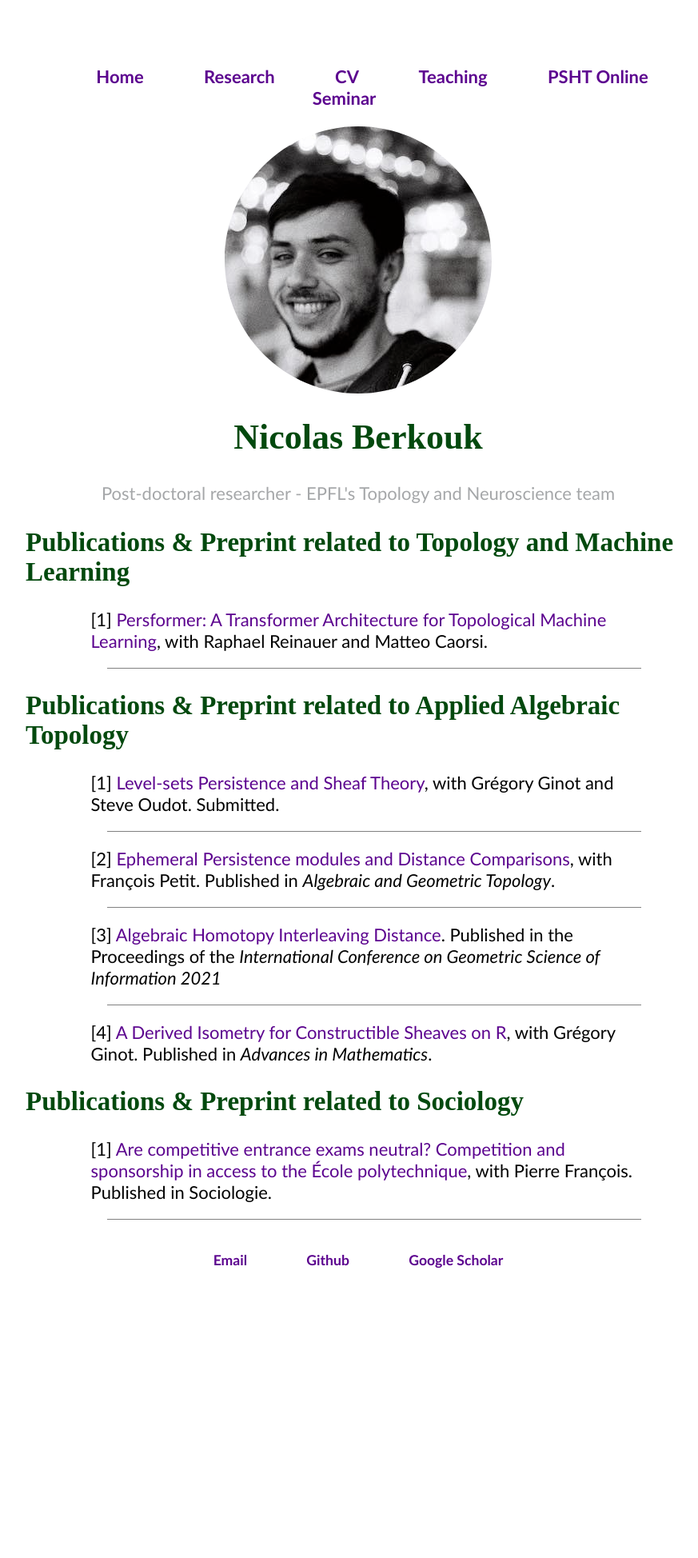
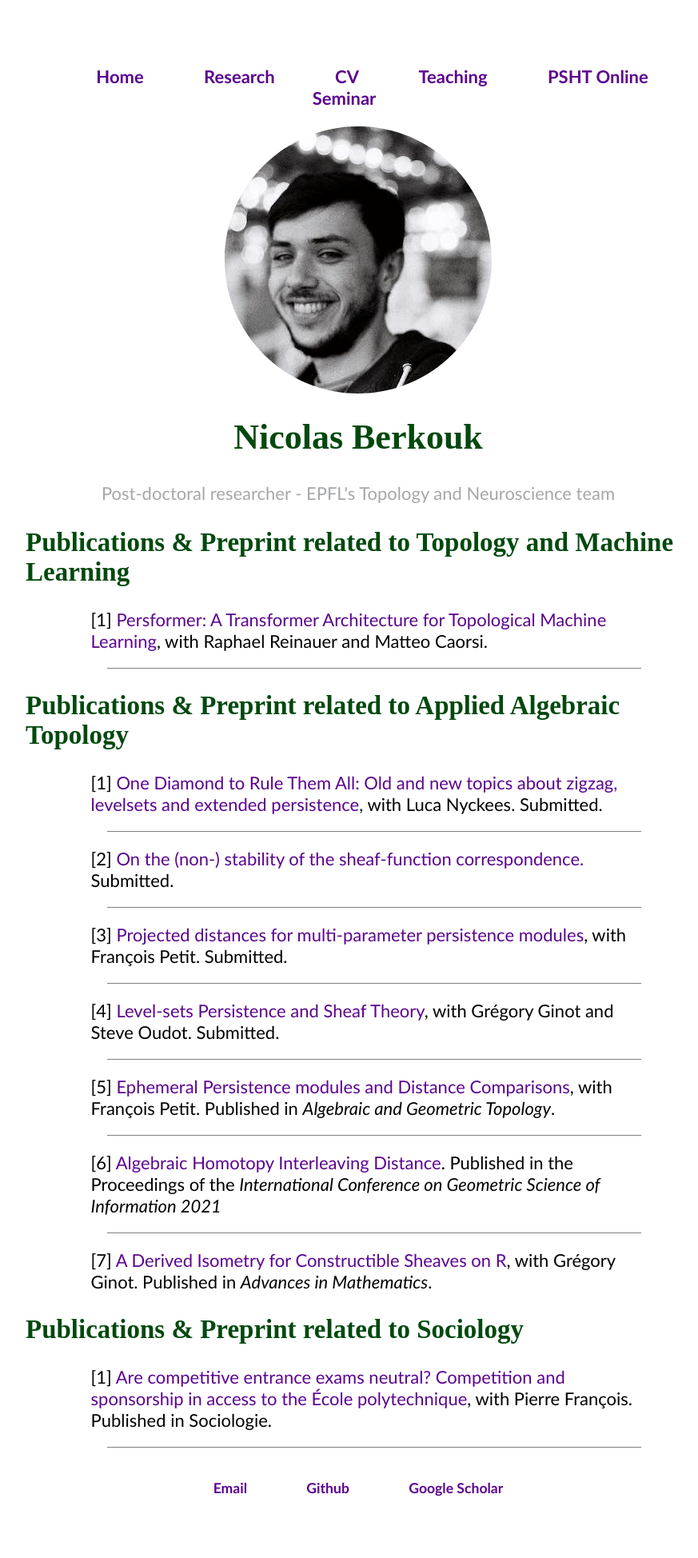
Before and after one commit to nberkouk/nberkouk.github.io, a Jekyll site: the page built from research.html, in a window 1280 px wide. Shown: the whole page at 80% size, without its empty margins (192-1065 px from the left). Built offline with Jekyll 4.4.1, drawn with Linux system fonts in a browser that asks for light colours; before the commit the page ends 1663 px from its top, so only the background shows below that.

Commit message:
update publi

```diff
--- a/_layouts/default.html
+++ b/_layouts/default.html
@@ -13,7 +13,7 @@
 		  					<li>	<a href="/research.html"  >Research</a></li>
 		  					<li>	<a href="/curriculum.html"  >CV</a> </li>
 		          	<li>	<a href="/teaching.html"  >Teaching</a> </li>
-								<li>	<a href="/psht.html"  >PSHT Online Seminar</a> </li>
+								<li>	<a href="https://psht-seminar.github.io/"  >PSHT Online Seminar</a> </li>
 							</ul>
 		      	</nav>
 
--- a/research.html
+++ b/research.html
@@ -22,7 +22,10 @@ title: Nicolas Berkouk
 
 		<h2>Publications & Preprint related to Applied Algebraic Topology</h2>
 	<ol class="publi" style="font-family:'Optima';">
-    <li>  <a href="https://arxiv.org/abs/1901.09824"> Level-sets Persistence and Sheaf Theory</a>, with Grégory Ginot and Steve Oudot. Submitted.</li> </li>
+		<li>  <a href="https://arxiv.org/abs/2210.00916"> One Diamond to Rule Them All: Old and new topics about zigzag, levelsets and extended persistence</a>, with Luca Nyckees. Submitted.</li>
+		<li>  <a href="https://arxiv.org/abs/2207.06335"> On the (non-) stability of the sheaf-function correspondence.</a> Submitted.</li>
+		<li>  <a href="https://arxiv.org/abs/2206.08818"> Projected distances for multi-parameter persistence modules</a>, with François Petit. Submitted.</li>
+   		<li>  <a href="https://arxiv.org/abs/1901.09824"> Level-sets Persistence and Sheaf Theory</a>, with Grégory Ginot and Steve Oudot. Submitted.</li> </li>
 		<li> <a href="https://arxiv.org/abs/1902.09933">Ephemeral Persistence modules and Distance Comparisons</a>, with François Petit. Published in <i> Algebraic and Geometric Topology</i>.</li>
 		<li>  <a href="https://link.springer.com/chapter/10.1007/978-3-030-80209-7_70">Algebraic Homotopy Interleaving Distance</a>. Published in the Proceedings of the <i> International Conference on Geometric Science of Information 2021</i></li>
 		<li class="last">  <a href="https://arxiv.org/abs/1805.09694">A Derived Isometry for Constructible Sheaves on R</a>, with Grégory Ginot. Published in <i> Advances in Mathematics</i>. </li>
```
